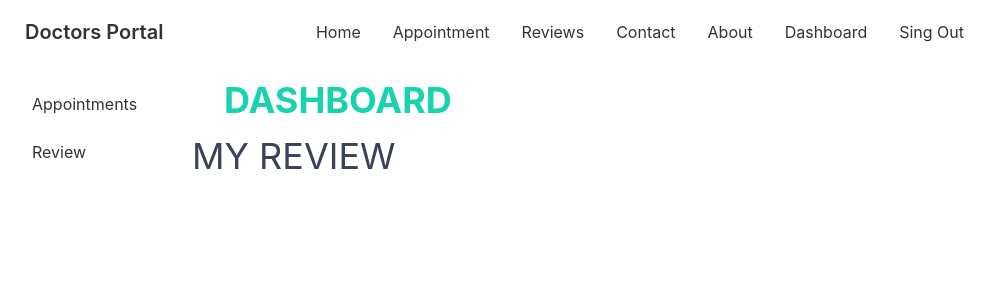
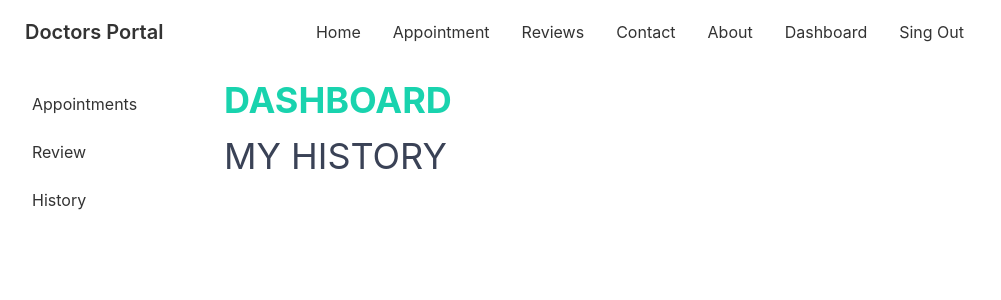
Before and after one commit to ThakurSaad/doctors-portal-client, a React (Create React App) app: page /dashboard/history in a window 1280 px wide. Shown: the top 300 px of the page, without its empty margins (0-1001 px from the left). Built offline with nearby package versions, Linux system fonts and the light colour scheme; no server answers; sample sign-in values are in the browser's storage.

Commit message:
MyHistory route

```diff
--- a/src/App.js
+++ b/src/App.js
@@ -12,6 +12,7 @@ import "react-toastify/dist/ReactToastify.css";
 import Dashboard from "./Pages/Dashboard/Dashboard";
 import MyAppointments from "./Pages/Dashboard/MyAppointments";
 import MyReview from "./Pages/Dashboard/MyReview";
+import MyHistory from "./Pages/Dashboard/MyHistory";
 
 function App() {
   return (
@@ -39,7 +40,7 @@ function App() {
         >
           <Route index element={<MyAppointments />}></Route>
           <Route path="review" element={<MyReview />}></Route>
-          <Route path="history" element={<MyReview />}></Route>
+          <Route path="history" element={<MyHistory />}></Route>
         </Route>
         <Route path="login" element={<Login />}></Route>
         <Route path="signup" element={<SignUp />}></Route>
--- a/src/Pages/Dashboard/Dashboard.js
+++ b/src/Pages/Dashboard/Dashboard.js
@@ -22,6 +22,9 @@ const Dashboard = () => {
           <li>
             <Link to="/dashboard/review">Review</Link>
           </li>
+          <li>
+            <Link to="/dashboard/history">History</Link>
+          </li>
         </ul>
       </div>
     </div>
--- /dev/null
+++ b/src/Pages/Dashboard/MyHistory.js
@@ -0,0 +1,11 @@
+import React from "react";
+
+const MyHistory = () => {
+  return (
+    <div>
+      <h3 className="text-accent text-4xl uppercase ml-8">My History</h3>
+    </div>
+  );
+};
+
+export default MyHistory;
--- a/src/Pages/Dashboard/MyReview.js
+++ b/src/Pages/Dashboard/MyReview.js
@@ -3,7 +3,7 @@ import React from "react";
 const MyReview = () => {
   return (
     <div>
-      <h3 className="text-accent text-4xl uppercase">
+      <h3 className="text-accent text-4xl uppercase ml-8">
         My Review
       </h3>
     </div>
```
